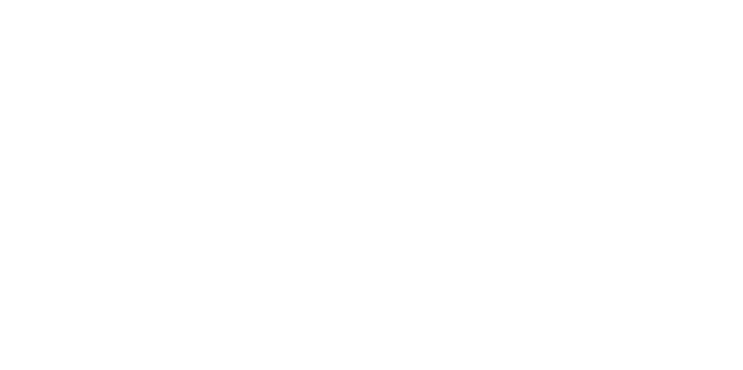
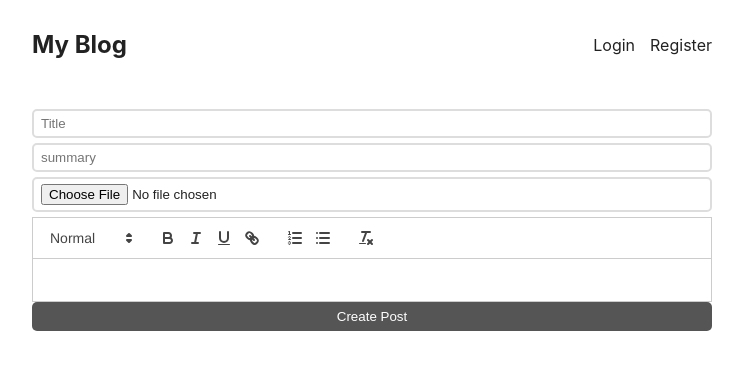
Before and after one commit to skyino7/blog, a React (Create React App) app in the folder client/: page /create in a window 1280 px wide. Before the commit this address had no page. Shown: the top 370 px of the page, without its empty margins (268-1011 px from the left). Built offline with nearby package versions, Linux system fonts and the light colour scheme; no server answers.

Commit message:
Create Post added

```diff
--- a/client/package.json
+++ b/client/package.json
@@ -8,6 +8,7 @@
     "@testing-library/user-event": "^13.5.0",
     "react": "^18.2.0",
     "react-dom": "^18.2.0",
+    "react-quill": "^2.0.0",
     "react-router-dom": "^6.21.2",
     "react-scripts": "5.0.1",
     "web-vitals": "^2.1.4"
--- a/client/src/App.css
+++ b/client/src/App.css
@@ -94,6 +94,6 @@
   padding: 7px 0;
 }
 
-form h1 {
+form.login h1, form.register h1 {
   text-align: center;
 }
--- a/client/src/App.js
+++ b/client/src/App.js
@@ -8,6 +8,7 @@
 import Login from './pages/Login';
 import Register from './pages/Register';
 import { UserContextProvider } from './UserContext';
+import CreatePost from './pages/CreatePost';
 
 function App() {
   return (
@@ -18,6 +19,7 @@
           <Route index element={<HomePage />} />
           <Route path="/login" element={<Login />} />
           <Route path="/register" element={<Register />} />
+          <Route path="/create" element={<CreatePost  />} />
         </Route>
       </Routes>
     </UserContextProvider>
--- /dev/null
+++ b/client/src/pages/CreatePost.js
@@ -0,0 +1,17 @@
+import React from 'react';
+import ReactQuill from 'react-quill';
+import 'react-quill/dist/quill.snow.css';
+
+const CreatePost = () => {
+  return (
+    <form>
+        <input type="title" placeholder='Title' />
+        <input type="summary" placeholder='summary' />
+        <input type='file' />
+        <ReactQuill />
+        <button>Create Post</button>
+    </form>
+  )
+}
+
+export default CreatePost
```
Also changed, not shown: 1 other file (tests, documents, lock files or other folders).
